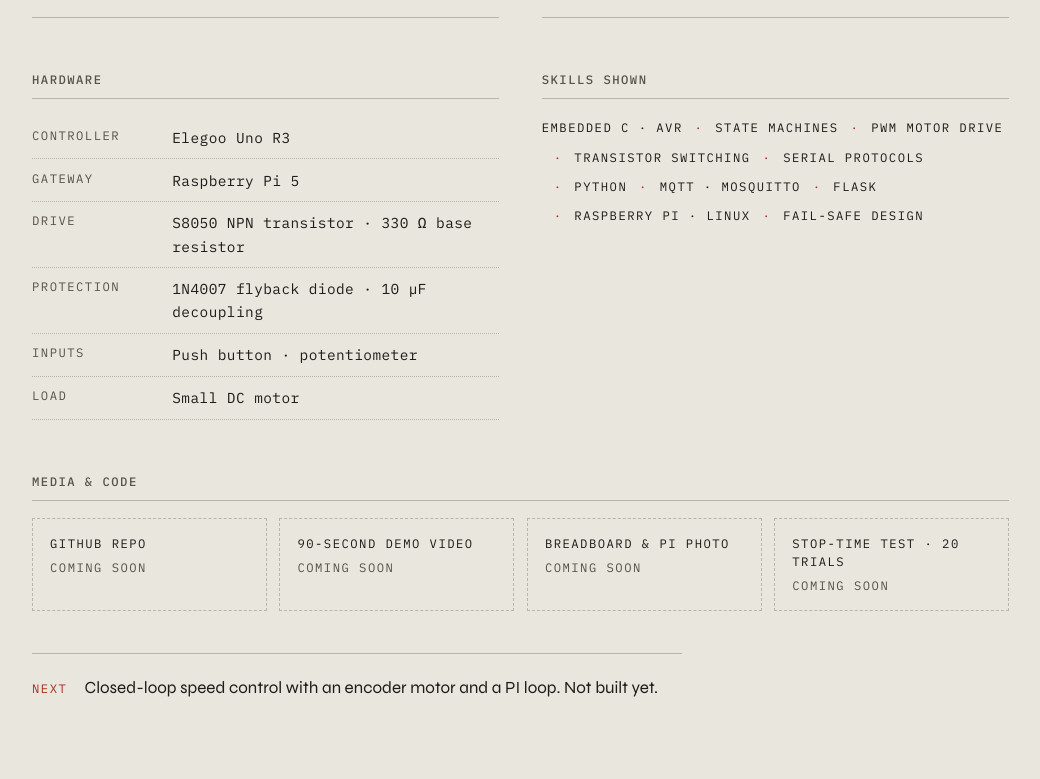
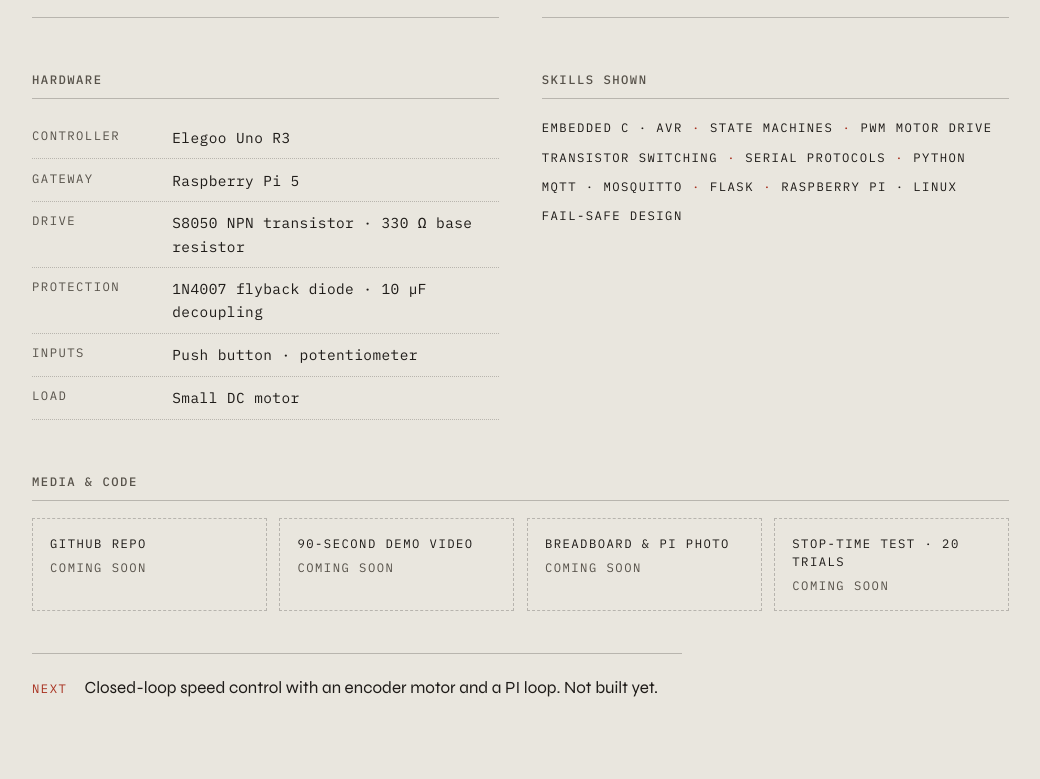
Before and after one commit to Norbu-Khangsampa/my_portfolio, a plain HTML site: page index.html in a window 1280 px wide. Shown: the part 2341-3120 px from the top of the page, without its empty margins (220-1260 px from the left). Drawn offline with Linux system fonts and the light colour scheme; a web font is replaced by a local one.

Commit message:
Hide the separator dot at the start of each wrapped tag line

```diff
--- a/css/style.css
+++ b/css/style.css
@@ -523,18 +523,26 @@ code {
 .spec li span:last-child { text-transform: none; letter-spacing: 0.03em; font-size: var(--step--1); }
 
 /* Tags: a run-on credit line, not boxed chips */
+/* Every tag carries a leading dot. The list is pulled left by one dot's width
+   and that strip is clipped, so the dot at the start of each line is hidden
+   wherever the line happens to wrap. */
 .tags {
+  --sep: 1.6rem;
   display: flex;
   flex-wrap: wrap;
   gap: 0.35rem 0;
-  margin: 0;
+  margin: 0 0 0 calc(-1 * var(--sep));
   padding: 0;
   list-style: none;
   line-height: 1.9;
+  clip-path: inset(0 0 0 var(--sep));
 }
-.tags li + li::before {
+.tags li::before {
   content: "·";
-  margin: 0 0.7rem;
+  content: "·" / "";
+  display: inline-block;
+  width: var(--sep);
+  text-align: center;
   color: var(--accent-text);
 }
 .tags-gap { margin-top: 2.5rem; }
```
